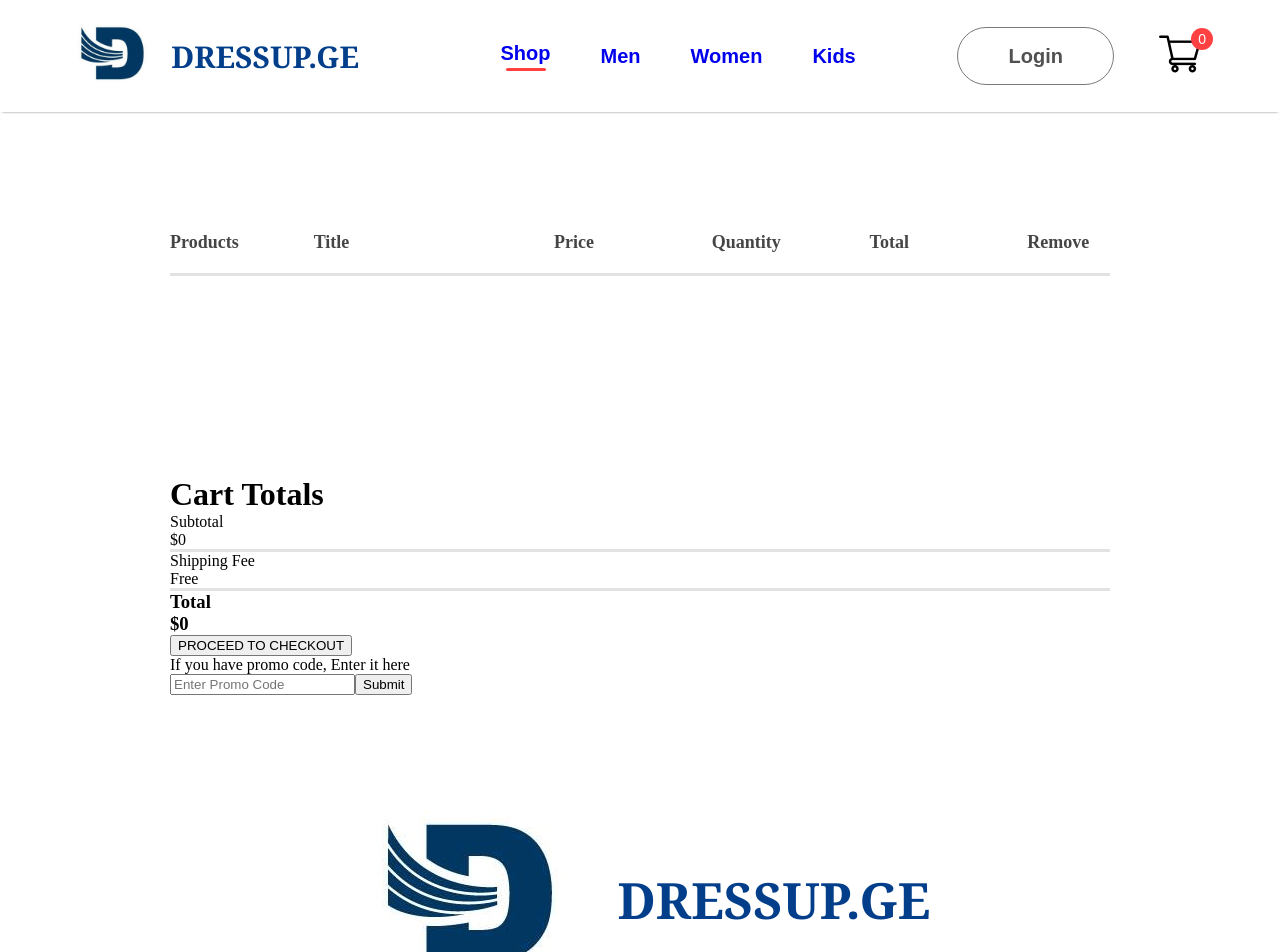
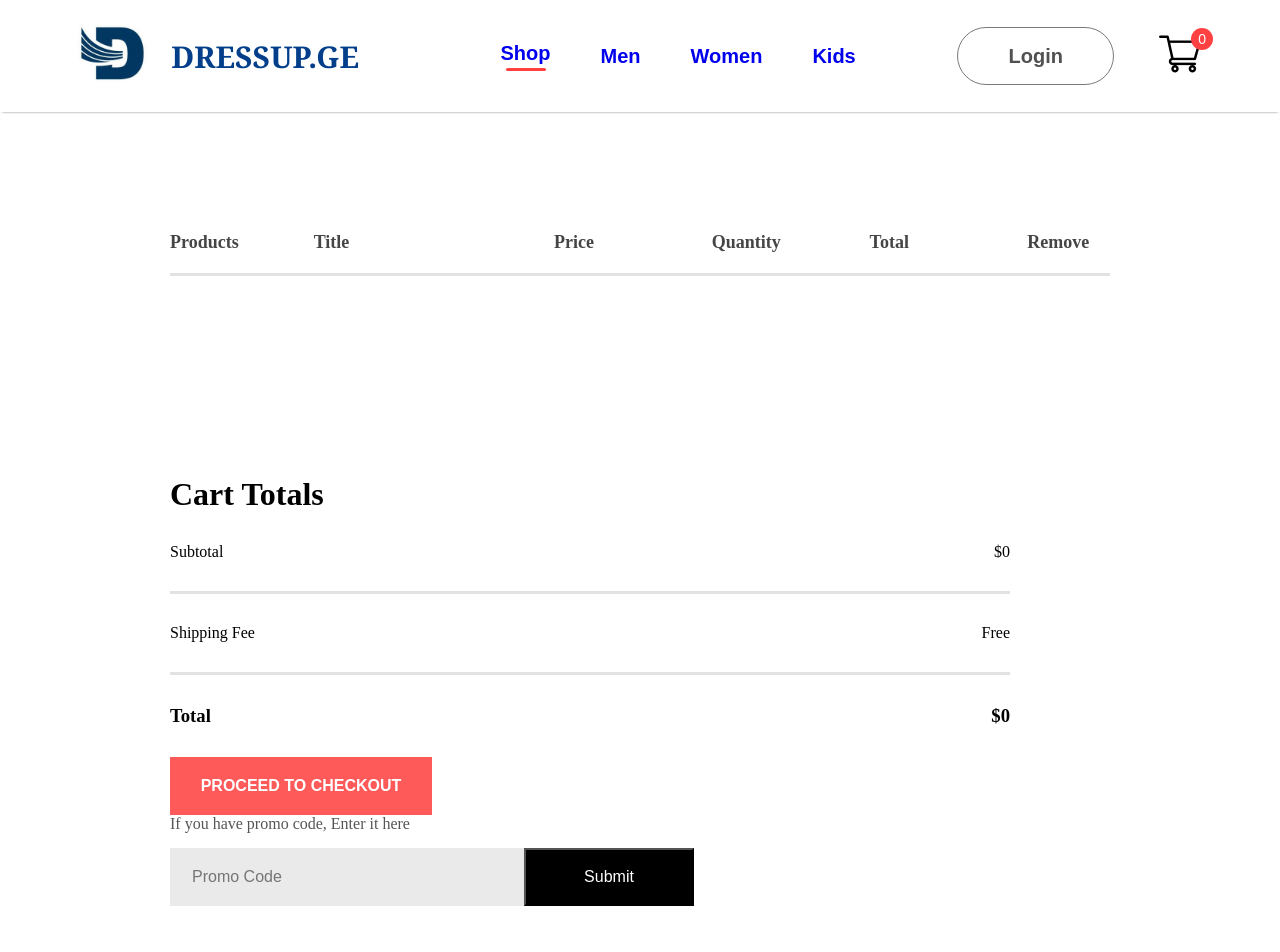
Before and after one commit to Wintozzzzzzz/myfirstproject, a React (Create React App) app: page /cart in a window 1280 px wide. Shown: the top 952 px of the page. Built offline with nearby package versions, Linux system fonts and the light colour scheme.

Commit message:
Go Baby Go

```diff
--- a/src/Components/CartItems/CartItems.css
+++ b/src/Components/CartItems/CartItems.css
@@ -44,3 +44,68 @@
     display: flex;
     margin: 100px 0;
 }
+
+.cartitems-total {
+    flex: 1;
+    display: flex;
+    flex-direction: column;
+    margin-right: 100px;
+    gap: 20px;
+}
+
+.cartitems-total-items{
+    display: flex;
+    justify-content: space-between;
+    padding: 10px 0;
+
+}
+
+.cartitems-total button {
+    width: 262px;
+    height: 58px;
+    background: #ff5a5a;
+    color: #fff;
+    outline: none;
+    border:  none;
+    font-size: 16px;
+    font-weight: 600;
+    cursor: pointer;
+}
+
+.cartitems-promocode {
+    flex: 1;
+    font-size: 16px;
+    font-weight: 500;
+    /* margin: 200px; */
+}
+
+.cartitems-promocode {
+    color: #555;
+}
+
+.cartitems-promobox {
+    width: 504px;
+    margin-top: 15px;
+    padding-left: 20px;
+    height: 58px;
+    background: #eaeaea;
+
+}
+
+.cartitems-promobox input {
+    border: none;
+    outline: none;
+    background: transparent;
+    font-size: 16px;
+    width: 330px;
+    height: 50px;
+}
+
+.cartitems-promobox button {
+    width: 170px;
+    height: 58px;
+    font-size: 16px;
+    background: #000000;
+    color: #fff;
+    cursor: pointer;
+}
--- a/src/Components/CartItems/CartItems.jsx
+++ b/src/Components/CartItems/CartItems.jsx
@@ -4,7 +4,7 @@ import { ShopContext } from '../../Context/ShopContext'
 import remove_icon from '../Assets/cart_cross_icon.png'
 
 const CartItems = () => {
-    const {all_product, cartItems, removeFromCart} = useContext(ShopContext);
+    const {getTotalCartAmount, all_product, cartItems, removeFromCart} = useContext(ShopContext);
   return (
     <div className='cartitems'>
       <div className="cartitems-format-main">
@@ -39,27 +39,26 @@ const CartItems = () => {
         <div className="cartitems-total">
             <h1>Cart Totals</h1>
 
-        </div>
-        <div className="cartitems-total-item"></div>
-        <p>Subtotal</p>
-        <p>${0}</p>
-        <div>
+            <div className="cartitems-total-items">
+                <p>Subtotal</p>
+                <p>${getTotalCartAmount()}</p>
+            </div>
             <hr />
-            <div className="cartitems-total-item">
+            <div className="cartitems-total-items">
                 <p>Shipping Fee</p>
                 <p>Free</p>
             </div>
             <hr />
-            <div className="cartitems-total-item">
+            <div className="cartitems-total-items">
                 <h3>Total</h3>
-                <h3>${0}</h3>
+                <h3>${getTotalCartAmount()}</h3>
             </div>
+            <button>PROCEED TO CHECKOUT</button>
         </div>
-        <button>PROCEED TO CHECKOUT</button>
-        <div className="cartitems-promocode ">
+        <div className="cartitems-promocode">
             <p>If you have promo code, Enter it here</p>
             <div className="cartitems-promobox">
-                <input className='cartitems-promocode' type="text" placeholder='Enter Promo Code' />
+                <input type="text" placeholder='Promo Code' />
                 <button>Submit</button>
             </div>
 
--- a/src/Components/Navbar/Navbar.jsx
+++ b/src/Components/Navbar/Navbar.jsx
@@ -1,11 +1,13 @@
-import React, { useState } from 'react'
+import React, { useContext, useState } from 'react'
 import './Navbar.css'
 import logo from '../Assets/logo.jpg'
 import cart_icon from '../Assets/cart_icon.png'
 import { Link } from 'react-router-dom'
+import { ShopContext } from '../../Context/ShopContext'
 
 const Navbar = () => {
     const[menu, setMenu] = useState("shop");
+    const {getTotalCartItems} = useContext(ShopContext);
   return (
     <div className='navbar'>
       <div className='nav-logo'>
@@ -21,7 +23,7 @@ const Navbar = () => {
       <div className="nav-login-cart">
         <Link to="/login"><button>Login</button></Link>
         <Link to="/cart"><img src={cart_icon} alt="cart" /></Link>
-        <div className="nav-cart-count">0</div>
+        <div className="nav-cart-count">{getTotalCartItems()}</div>
       </div>
     </div>
   )
--- a/src/Context/ShopContext.jsx
+++ b/src/Context/ShopContext.jsx
@@ -25,7 +25,30 @@ const ShopContextProvider = (props) => {
         SetCartItems((prev)=>({...prev, [itemId]:prev[itemId]-1}));
     }
 
-    const contextValue = {all_product, cartItems, addToCart, removeFromCart};
+    const getTotalCartAmount = () => {
+        let totalAmount = 0;
+        for(const item in cartItems) {
+            if(cartItems[item]>0) {
+                let itemInfo = all_product.find(product=>product.id === Number(item))
+                totalAmount += itemInfo.new_price * cartItems[item];
+            }
+        }
+
+        return totalAmount;
+    }
+
+    const getTotalCartItems = () => {
+        let totalItem = 0;
+        for(const item in cartItems) {
+            if(cartItems[item]>0) {
+                totalItem += cartItems[item];
+            }
+        }
+
+        return totalItem;
+    }
+
+    const contextValue = {getTotalCartAmount, getTotalCartItems, all_product, cartItems, addToCart, removeFromCart};
 
 
     return (
```
